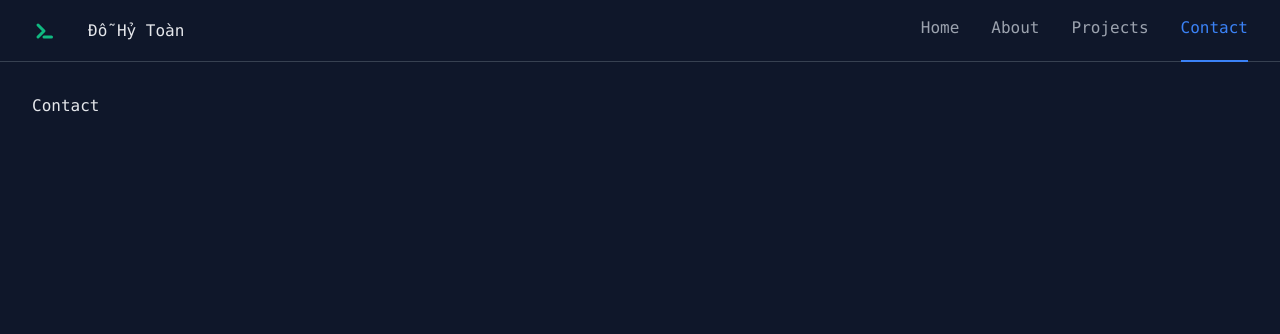
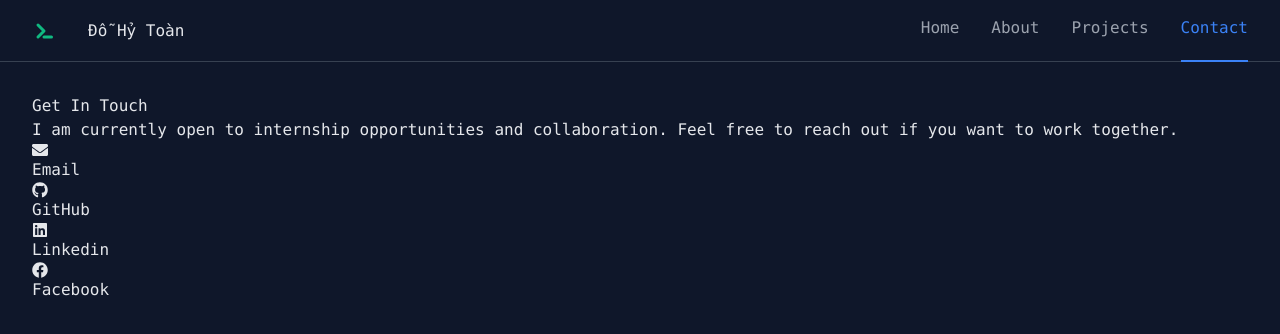
Before and after one commit to lucaidau/ReactJS_MyPortfolio, a React (Vite) app: page /contact in a window 1280 px wide. Shown: the top 334 px of the page. Built offline with nearby package versions, Linux system fonts and the light colour scheme.

Commit message:
Contact skeleton

```diff
--- a/src/pages/Contact.jsx
+++ b/src/pages/Contact.jsx
@@ -1,7 +1,34 @@
 import React from "react";
+import { FaGithub, FaEnvelope, FaLinkedin, FaFacebook } from "react-icons/fa";
+
+const socialLink = [
+  { name: "Email", url: "", icon: <FaEnvelope></FaEnvelope> },
+  { name: "GitHub", url: "", icon: <FaGithub></FaGithub> },
+  { name: "Linkedin", url: "", icon: <FaLinkedin></FaLinkedin> },
+  { name: "Facebook", url: "", icon: <FaFacebook></FaFacebook> },
+];
 
 const Contact = () => {
-  return <div>Contact</div>;
+  return (
+    <section className="">
+      <div className="">
+        <h1 className="">Get In Touch</h1>
+        <p className="">
+          I am currently open to internship opportunities and collaboration.
+          Feel free to reach out if you want to work together.
+        </p>
+
+        <div className="">
+          {socialLink.map((link, index) => (
+            <a key={index} href={link.url} className="">
+              <span className="">{link.icon}</span>
+              <span className="">{link.name}</span>
+            </a>
+          ))}
+        </div>
+      </div>
+    </section>
+  );
 };
 
 export default Contact;
```
